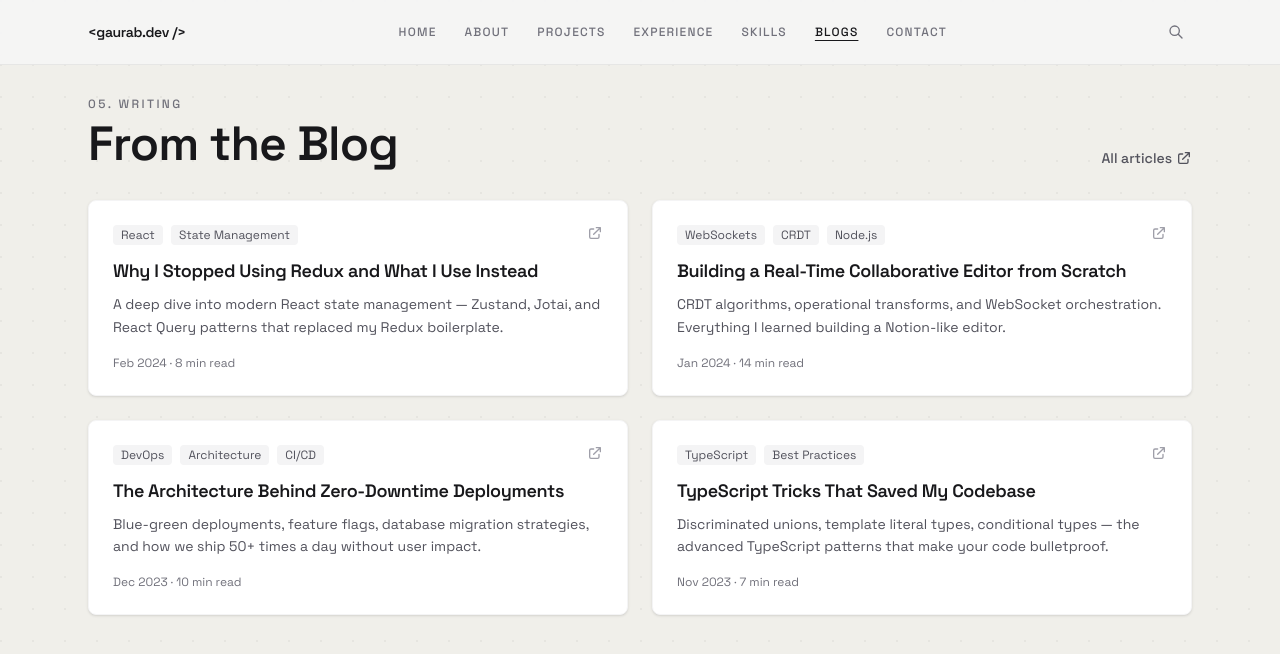
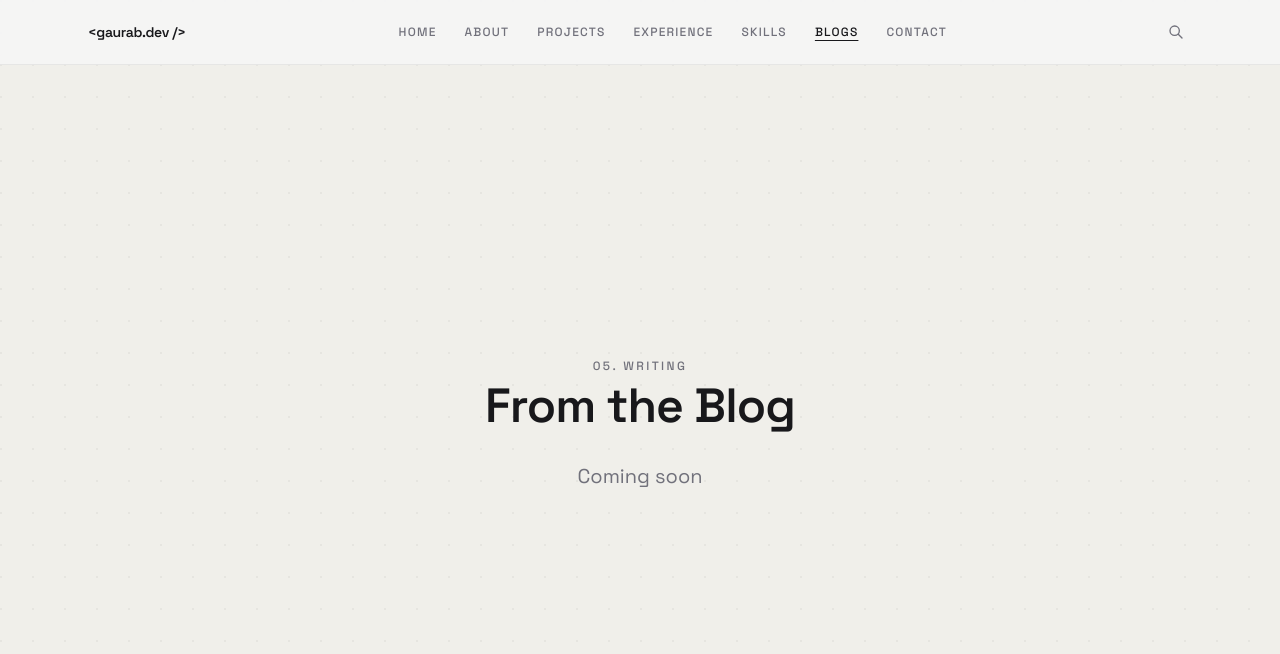
Before and after one commit to Gaurab4/portfoliov0, a Next.js app: page /blogs in a window 1280 px wide. Shown: the top 654 px of the page. Built offline with nearby package versions, Linux system fonts and the light colour scheme.

Commit message:
removed blogs for now

```diff
--- a/app/blogs/page.tsx
+++ b/app/blogs/page.tsx
@@ -1,40 +1,4 @@
 import Header from "../components/Header";
-import Link from "next/link";
-
-const articles = [
-  {
-    tags: ["React", "State Management"],
-    title: "Why I Stopped Using Redux and What I Use Instead",
-    description:
-      "A deep dive into modern React state management — Zustand, Jotai, and React Query patterns that replaced my Redux boilerplate.",
-    date: "Feb 2024",
-    readTime: "8 min read",
-  },
-  {
-    tags: ["WebSockets", "CRDT", "Node.js"],
-    title: "Building a Real-Time Collaborative Editor from Scratch",
-    description:
-      "CRDT algorithms, operational transforms, and WebSocket orchestration. Everything I learned building a Notion-like editor.",
-    date: "Jan 2024",
-    readTime: "14 min read",
-  },
-  {
-    tags: ["DevOps", "Architecture", "CI/CD"],
-    title: "The Architecture Behind Zero-Downtime Deployments",
-    description:
-      "Blue-green deployments, feature flags, database migration strategies, and how we ship 50+ times a day without user impact.",
-    date: "Dec 2023",
-    readTime: "10 min read",
-  },
-  {
-    tags: ["TypeScript", "Best Practices"],
-    title: "TypeScript Tricks That Saved My Codebase",
-    description:
-      "Discriminated unions, template literal types, conditional types — the advanced TypeScript patterns that make your code bulletproof.",
-    date: "Nov 2023",
-    readTime: "7 min read",
-  },
-];
 
 export default function Blogs() {
   return (
@@ -47,63 +11,14 @@ export default function Blogs() {
         }}
       />
       <Header />
-      <main className="relative z-10 flex-1 mx-auto w-full max-w-6xl px-6 pt-24 pb-12">
-        <div className="flex flex-col md:flex-row md:items-end md:justify-between gap-4 mb-8">
-          <div>
-            <p className="text-xs font-medium uppercase tracking-[0.2em] text-zinc-500 mb-2 animate-fade-in-up">
-              05. WRITING
-            </p>
-            <h1 className="text-4xl md:text-5xl font-bold tracking-tight text-zinc-900 animate-fade-in-up opacity-0 [animation-delay:0.05s] [animation-fill-mode:forwards]">
-              From the Blog
-            </h1>
-          </div>
-          <Link
-            href="#"
-            className="text-sm font-medium text-zinc-600 hover:text-zinc-900 flex items-center gap-1"
-          >
-            All articles
-            <svg className="h-4 w-4" fill="none" stroke="currentColor" viewBox="0 0 24 24">
-              <path strokeLinecap="round" strokeLinejoin="round" strokeWidth={2} d="M10 6H6a2 2 0 00-2 2v10a2 2 0 002 2h10a2 2 0 002-2v-4M14 4h6m0 0v6m0-6L10 14" />
-            </svg>
-          </Link>
-        </div>
-
-        <div className="grid md:grid-cols-2 gap-6">
-          {articles.map((article, i) => (
-            <article
-              key={article.title}
-              className="rounded-lg bg-white p-6 shadow-sm border border-zinc-100 hover:border-zinc-200 transition-colors group animate-fade-in-up opacity-0"
-              style={{ animationDelay: `${0.1 + i * 0.1}s`, animationFillMode: "forwards" }}
-            >
-              <div className="flex justify-between items-start mb-3">
-                <div className="flex flex-wrap gap-2">
-                  {article.tags.map((tag) => (
-                    <span
-                      key={tag}
-                      className="text-xs px-2 py-0.5 rounded bg-zinc-100 text-zinc-600"
-                    >
-                      {tag}
-                    </span>
-                  ))}
-                </div>
-                <span className="text-zinc-400 group-hover:text-zinc-600">
-                  <svg className="h-4 w-4" fill="none" stroke="currentColor" viewBox="0 0 24 24">
-                    <path strokeLinecap="round" strokeLinejoin="round" strokeWidth={2} d="M10 6H6a2 2 0 00-2 2v10a2 2 0 002 2h10a2 2 0 002-2v-4M14 4h6m0 0v6m0-6L10 14" />
-                  </svg>
-                </span>
-              </div>
-              <h2 className="text-lg font-semibold text-zinc-900 mb-2 group-hover:text-zinc-700">
-                {article.title}
-              </h2>
-              <p className="text-zinc-600 text-sm leading-relaxed mb-4">
-                {article.description}
-              </p>
-              <p className="text-xs text-zinc-500">
-                {article.date} · {article.readTime}
-              </p>
-            </article>
-          ))}
-        </div>
+      <main className="relative z-10 flex-1 mx-auto w-full max-w-6xl px-6 pt-24 pb-12 flex flex-col items-center justify-center">
+        <p className="text-xs font-medium uppercase tracking-[0.2em] text-zinc-500 mb-2 animate-fade-in-up">
+          05. WRITING
+        </p>
+        <h1 className="text-4xl md:text-5xl font-bold tracking-tight text-zinc-900 mb-8 animate-fade-in-up opacity-0 [animation-delay:0.05s] [animation-fill-mode:forwards]">
+          From the Blog
+        </h1>
+        <p className="text-xl text-zinc-500">Coming soon</p>
       </main>
     </div>
   );
--- a/app/page.tsx
+++ b/app/page.tsx
@@ -31,13 +31,6 @@ const skillCategories = [
 ];
 
 const fullStack = ["JavaScript", "Python", "React.js", "Next.js", "Tailwind CSS", "GSAP", "Django", "Node.js", "Express", "PostgreSQL", "GraphQL", "REST APIs", "Git"];
-
-const articles = [
-  { tags: ["React", "State Management"], title: "Why I Stopped Using Redux and What I Use Instead", description: "A deep dive into modern React state management — Zustand, Jotai, and React Query patterns.", date: "Feb 2024", readTime: "8 min read" },
-  { tags: ["WebSockets", "CRDT", "Node.js"], title: "Building a Real-Time Collaborative Editor from Scratch", description: "CRDT algorithms, operational transforms, and WebSocket orchestration.", date: "Jan 2024", readTime: "14 min read" },
-  { tags: ["DevOps", "Architecture"], title: "The Architecture Behind Zero-Downtime Deployments", description: "Blue-green deployments, feature flags, and how we ship 50+ times a day.", date: "Dec 2023", readTime: "10 min read" },
-  { tags: ["TypeScript"], title: "TypeScript Tricks That Saved My Codebase", description: "Discriminated unions, template literal types, conditional types.", date: "Nov 2023", readTime: "7 min read" },
-];
 
 const contactInfo = [
   { label: "EMAIL", value: "gaurabth2002@gmail.com", href: "mailto:gaurabth2002@gmail.com", icon: "mail" },
@@ -247,22 +240,10 @@ export default function Home() {
 
       {/* Blogs */}
       <section id="blogs" className="min-h-screen flex flex-col justify-center py-24 bg-[#f0efea] scroll-mt-20">
-        <div className="relative z-10 mx-auto max-w-6xl px-6 w-full">
+        <div className="relative z-10 mx-auto max-w-6xl px-6 w-full text-center">
           <p className="text-xs font-medium uppercase tracking-[0.2em] text-zinc-500 mb-2">05. WRITING</p>
           <h2 className="text-4xl md:text-5xl font-bold tracking-tight text-zinc-900 mb-8">From the Blog</h2>
-          <div className="grid md:grid-cols-2 gap-6">
-            {articles.map((a) => (
-              <article key={a.title} className="rounded-lg bg-white p-6 shadow-sm border border-zinc-100 hover:border-zinc-200 transition-colors">
-                <div className="flex justify-between items-start mb-3">
-                  <div className="flex flex-wrap gap-2">{a.tags.map((tag) => <span key={tag} className="text-xs px-2 py-0.5 rounded bg-zinc-100 text-zinc-600">{tag}</span>)}</div>
-                  <span className="text-zinc-400"><svg className="h-4 w-4" fill="none" stroke="currentColor" viewBox="0 0 24 24"><path strokeLinecap="round" strokeLinejoin="round" strokeWidth={2} d="M10 6H6a2 2 0 00-2 2v10a2 2 0 002 2h10a2 2 0 002-2v-4M14 4h6m0 0v6m0-6L10 14" /></svg></span>
-                </div>
-                <h3 className="text-lg font-semibold text-zinc-900 mb-2">{a.title}</h3>
-                <p className="text-zinc-600 text-sm leading-relaxed mb-4">{a.description}</p>
-                <p className="text-xs text-zinc-500">{a.date} · {a.readTime}</p>
-              </article>
-            ))}
-          </div>
+          <p className="text-xl text-zinc-500">Coming soon</p>
         </div>
       </section>
 
```
